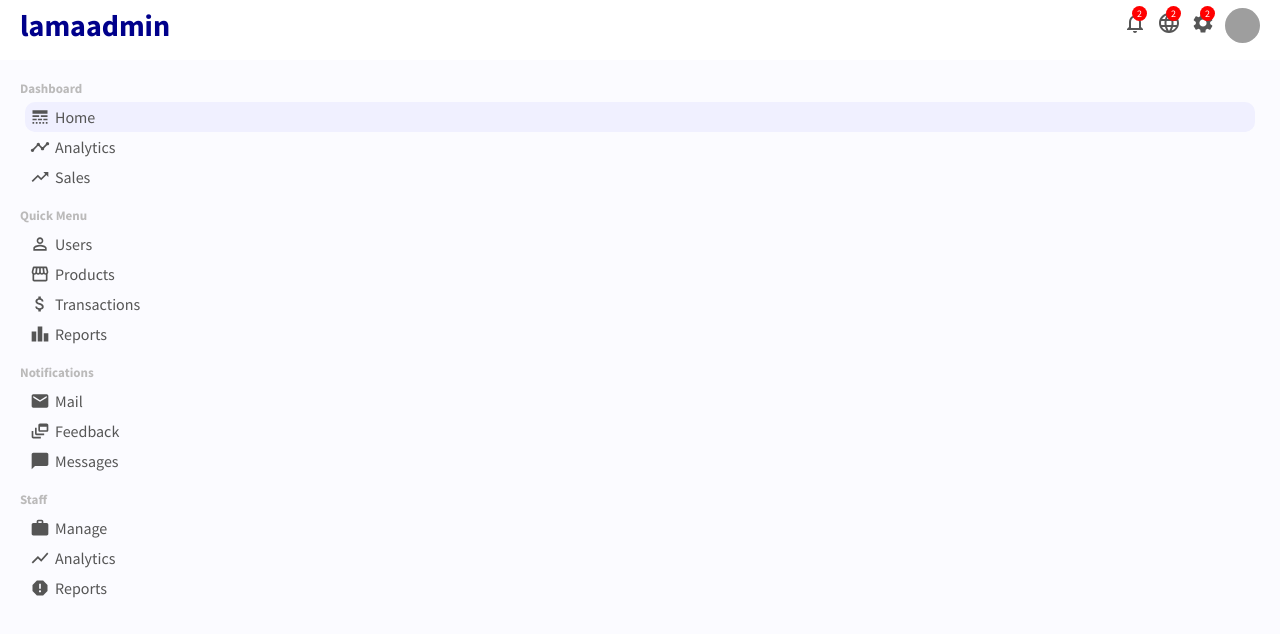
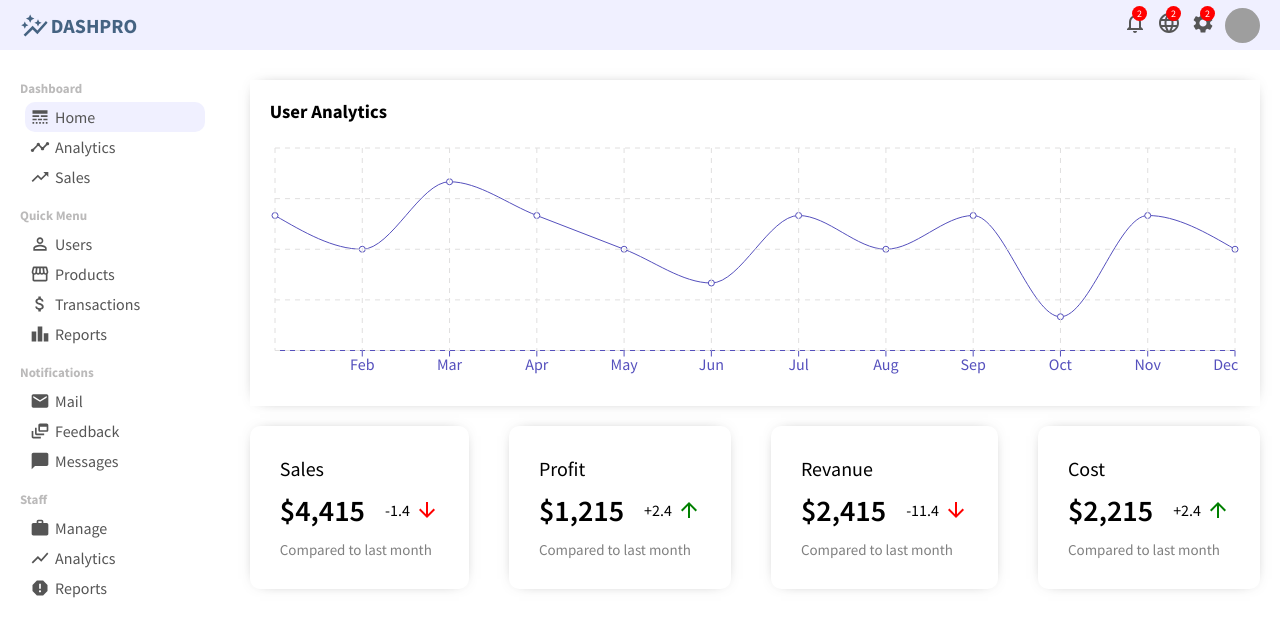
Before and after one commit to ujjwalsolankii/Admin_Dashboard, a React (Create React App) app: page /analytics in a window 1280 px wide. Shown: the top 634 px of the page. Built offline with nearby package versions, Linux system fonts and the light colour scheme; grey boxes are pictures that could not be loaded.

Commit message:
UI changed

```diff
--- a/src/App.js
+++ b/src/App.js
@@ -9,6 +9,7 @@ import NewUser from "./pages/newUser/NewUser";
 import ProductList from "./pages/productList/ProductList";
 import Product from "./pages/product/Product";
 import NewProduct from "./pages/newProduct/NewProduct";
+import Analytics from "./pages/analytics/Analytics";
 
 function App() {
   return (
@@ -19,6 +20,9 @@ function App() {
         <Switch>
           <Route exact path="/">
             <Home />
+          </Route>
+          <Route exact path="/analytics">
+            <Analytics />
           </Route>
           <Route path="/users">
             <UserList />
--- a/src/components/sidebar/Sidebar.jsx
+++ b/src/components/sidebar/Sidebar.jsx
@@ -11,14 +11,18 @@ export default function Sidebar() {
             <div className="sidebarMenu">
                  <h3 className="sidebarTitle">Dashboard</h3>
                  <ul className="sidebarList">
+                    <Link to="/" className="link">
                     <li className="sidebarListItem active">
                         <LineStyle className='sidebarIcon'/>
                         Home
                     </li>
+                    </Link>
+                    <Link to="/analytics" className="link">
                     <li className="sidebarListItem">
                         <Timeline className='sidebarIcon' />
                         Analytics
                     </li>
+                    </Link>
                     <li className="sidebarListItem">
                         <TrendingUp className='sidebarIcon' />
                         Sales
@@ -79,10 +83,14 @@ export default function Sidebar() {
                         <Work className='sidebarIcon'/>
                         Manage
                     </li>
+
+                    <Link to="/analytics" className="link">
                     <li className="sidebarListItem">
-                        <ShowChart className='sidebarIcon' />
+                    <ShowChart className='sidebarIcon' />
                         Analytics
                     </li>
+                    </Link>
+
                     <li className="sidebarListItem">
                         <Report className='sidebarIcon' />
                         Reports
--- a/src/components/sidebar/sidebar.css
+++ b/src/components/sidebar/sidebar.css
@@ -1,7 +1,7 @@
 .sidebar{
     flex: 1;
     height: calc(100vh-50px);
-    background-color: rgb(251,251,255);
+    background-color:white;
     position: sticky;
     top: 50px;
 }
--- a/src/components/topbar/Topbar.jsx
+++ b/src/components/topbar/Topbar.jsx
@@ -1,26 +1,32 @@
 import React from 'react'
 import "./topbar.css"
-import { NotificationsNone , Language , Settings } from '@mui/icons-material';
+import { NotificationsNone, Language, Settings, AutoGraph, Margin } from '@mui/icons-material';
+import { Link } from "react-router-dom";
+import { BorderAll } from '@material-ui/icons';
+import { red } from '@material-ui/core/colors';
 
 
 export default function Topbar() {
   return (
     <div className="topbar">
       <div className="topbarWrapper">
+        <Link to="/" className="link">
           <div className="topleft">
-            <span className="logo">lamaadmin</span>
+            <AutoGraph style={{ fontSize: '1.8rem', color: 'hsl(210, 31%, 39%)' , paddingTop: '0.5rem' }} />
+            <span className="logo">DASHPRO</span>
           </div>
+        </Link>
         <div className="topright">
           <div className="topbarIconContainer">
-              <NotificationsNone/>
+            <NotificationsNone />
             <span className="topIconBag">2</span>
           </div>
           <div className="topbarIconContainer">
-              <Language/>
+            <Language />
             <span className="topIconBag">2</span>
           </div>
           <div className="topbarIconContainer">
-              <Settings/>
+            <Settings />
             <span className="topIconBag">2</span>
           </div>
           <img src="https://media.istockphoto.com/id/615712262/vector/multitasking-millennial-concept.jpg?s=612x612&w=0&k=20&c=VymzhbsDqKclTastZLPBHthFmgMzOe1RekTVWIoiu7Q=" alt="" className="topAvatar" />
--- a/src/components/topbar/topbar.css
+++ b/src/components/topbar/topbar.css
@@ -1,7 +1,7 @@
 .topbar{
     width: 100%;
     height: 50px;
-    background-color: white;
+    background-color: #F0F0FF;
     position: sticky;
     top: 0;
     z-index: 999;
@@ -17,10 +17,14 @@
 
 .logo{
     font-weight: bold;
-    font-size: 30px;
-    color: darkblue;
+    font-size: 20px;
+    color:  hsl(210, 31%, 39%);
     cursor: pointer;
+    position: relative;
+    top: -8px;
+    left: 2px;
 }
+
 
 .topright{
     display: flex;
--- /dev/null
+++ b/src/pages/analytics/Analytics.jsx
@@ -0,0 +1,56 @@
+import Chart from "../../components/chart/Chart";
+import "./analytics.css"
+import { userdata } from "../../dummyData";
+import { ArrowDownward, ArrowUpward } from "@material-ui/icons"
+
+export default function Analytics() {
+    return (
+        <div className="analytics">
+            <Chart data={userdata} title="User Analytics" grid dataKey="Active User" />
+            <div className="featured">
+                <div className="featuredItem">
+                    <span className="featuredTitle">Sales</span>
+                    <div className="featuredMoneyContainer">
+                        <span className="featuredMoney">$4,415</span>
+                        <span className="featuresMoneyRate">
+                            -1.4 <ArrowDownward className="featuredIcon negative" />
+                        </span>
+                    </div>
+                    <span className="featuredSub">Compared to last month</span>
+                </div>
+                <div className="featuredItem">
+                    <span className="featuredTitle">Profit</span>
+                    <div className="featuredMoneyContainer">
+                        <span className="featuredMoney">$1,215</span>
+                        <span className="featuresMoneyRate">
+                            +2.4 <ArrowUpward className="featuredIcon" />
+                        </span>
+                    </div>
+                    <span className="featuredSub">Compared to last month</span>
+                </div>
+                <div className="featuredItem">
+                    <span className="featuredTitle">Revanue</span>
+                    <div className="featuredMoneyContainer">
+                        <span className="featuredMoney">$2,415</span>
+                        <span className="featuresMoneyRate">
+                            -11.4 <ArrowDownward className="featuredIcon negative" />
+                        </span>
+                    </div>
+                    <span className="featuredSub">Compared to last month</span>
+                </div>
+
+                <div className="featuredItem">
+                    <span className="featuredTitle">Cost</span>
+                    <div className="featuredMoneyContainer">
+                        <span className="featuredMoney">$2,215</span>
+                        <span className="featuresMoneyRate">
+                            +2.4 <ArrowUpward className="featuredIcon" />
+                        </span>
+                    </div>
+                    <span className="featuredSub">Compared to last month</span>
+                </div>
+
+            </div>
+        </div>
+    );
+}
--- /dev/null
+++ b/src/pages/analytics/analytics.css
@@ -0,0 +1,8 @@
+.analytics{
+    flex: 4;
+}
+.analyticsWidget{
+    display: flex;
+    margin: 20px;
+
+}
--- a/src/pages/productList/ProductList.jsx
+++ b/src/pages/productList/ProductList.jsx
@@ -65,7 +65,7 @@ export default function ProductList() {
         <div className='productList'>
             <DataGrid
                 rows={data}
-                disableSelectionOnClick
+                disableRowSelectionOnClick
                 columns={columns}
                 pageSize={8}
                 rowsPerPageOptions={[5]}
```
Lines whose indentation alone changed are shown as unchanged.
